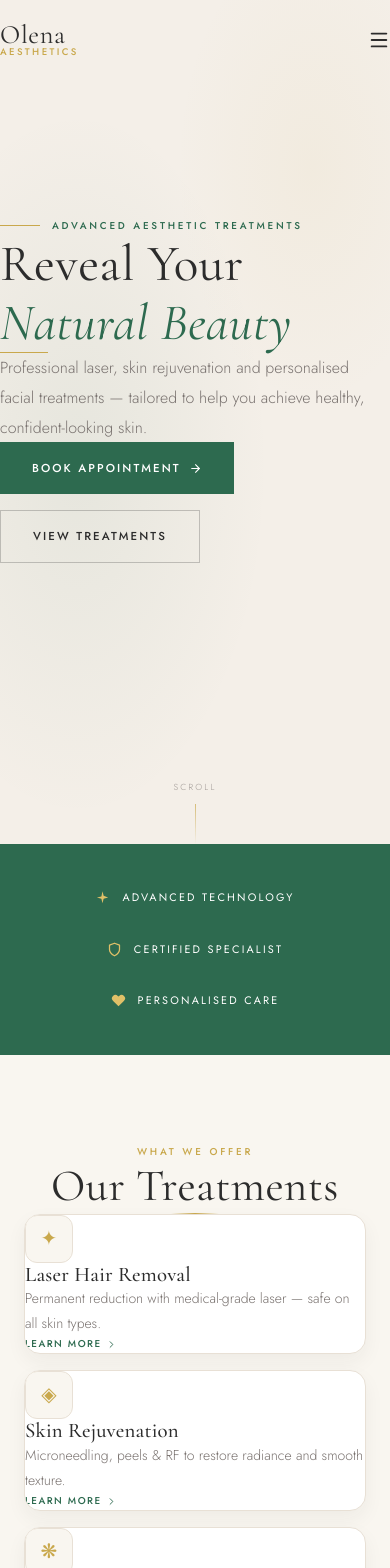
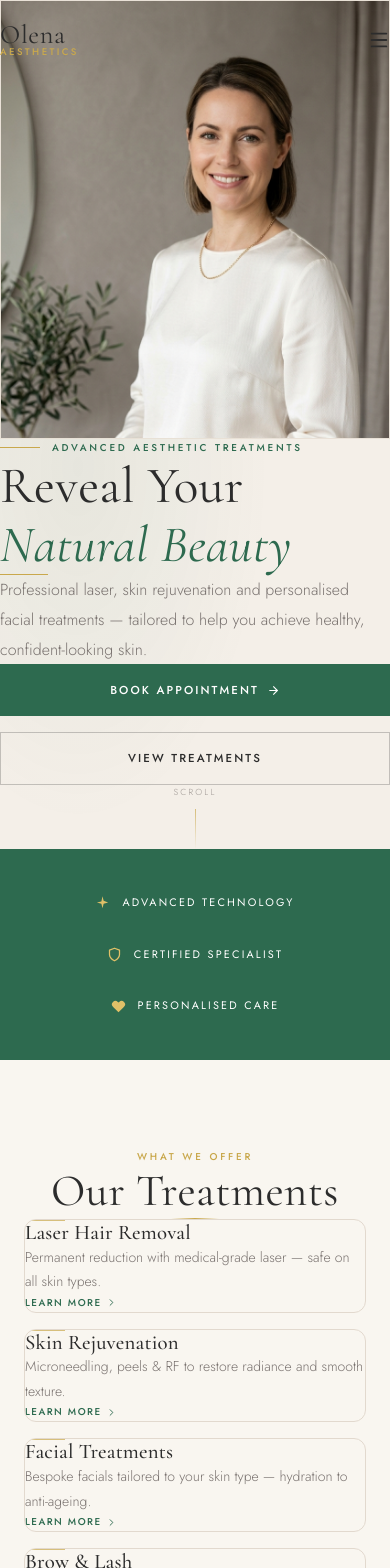
Before and after one commit to superwebstudio/olenas-website-, a Next.js app: page / in a window 390 px wide. Shown: the top 1568 px of the page. Built offline with nearby package versions, Linux system fonts and the light colour scheme.

Commit message:
2 commit

```diff
--- a/src/app/page.tsx
+++ b/src/app/page.tsx
@@ -5,6 +5,7 @@ import Image from 'next/image';
 import { useEffect, useRef, useState } from 'react';
 import { ArrowRight, ChevronRight } from 'lucide-react';
 import olenaImg from '@/images/olena.png';
+import header1Img from '@/images/header1.png';
 
 /* ─── Inline SVG stars — fill always works ─── */
 function StarIcon({ size = 14, color = '#C9A84C' }: { size?: number; color?: string }) {
@@ -74,25 +75,21 @@ function FadeIn({ children, delay = 0, className = '' }: {
 /* ─── Data ─── */
 const services = [
   {
-    icon: '✦',
     title: 'Laser Hair Removal',
     description: 'Permanent reduction with medical-grade laser — safe on all skin types.',
     href: '/treatments#laser',
   },
   {
-    icon: '◈',
     title: 'Skin Rejuvenation',
     description: 'Microneedling, peels & RF to restore radiance and smooth texture.',
     href: '/treatments#rejuvenation',
   },
   {
-    icon: '❋',
     title: 'Facial Treatments',
     description: 'Bespoke facials tailored to your skin type — hydration to anti-ageing.',
     href: '/treatments#facials',
   },
   {
-    icon: '◇',
     title: 'Brow & Lash',
     description: 'Lamination, lifting and tinting to define and frame your features.',
     href: '/treatments#brow',
@@ -140,11 +137,28 @@ export default function HomePage() {
           }}
         />
 
-        {/* Content grid — fills all available height */}
-        <div className="relative flex-1 grid grid-cols-1 lg:grid-cols-2 max-w-7xl mx-auto w-full px-6 lg:px-12">
+        {/* Content grid — image column wider than 50/50 so portrait hero crops less */}
+        <div className="relative flex-1 grid grid-cols-1 lg:grid-cols-12 max-w-7xl mx-auto w-full px-6 lg:px-12">
 
-          {/* ── Left: Text ── */}
-          <div className="flex flex-col justify-center py-36 lg:py-0 lg:pr-16">
+          {/* ── Left: Text (+ mobile hero portrait) ── */}
+          <div className="flex flex-col justify-center py-36 lg:py-0 lg:pr-16 lg:col-span-5">
+            <div
+              className="relative w-full aspect-[3/4] max-h-[min(52vh,440px)] mb-10 lg:hidden overflow-hidden border border-[#E8E0D5]/90"
+              style={{
+                opacity: loaded ? 1 : 0,
+                transform: loaded ? 'none' : 'translateY(12px)',
+                transition: 'opacity 0.65s ease 0.1s, transform 0.65s ease 0.1s',
+              }}
+            >
+              <Image
+                src={header1Img}
+                alt="Olena — Aesthetic Specialist"
+                fill
+                className="object-cover object-[center_20%]"
+                sizes="100vw"
+                priority
+              />
+            </div>
 
             <div
               className="inline-flex items-center gap-3 mb-10"
@@ -201,19 +215,19 @@ export default function HomePage() {
             </p>
 
             <div
-              className="flex flex-row flex-wrap gap-4"
+              className="grid grid-cols-1 sm:grid-cols-2 gap-4 w-full max-w-lg mx-auto"
               style={{
                 opacity: loaded ? 1 : 0,
                 transform: loaded ? 'none' : 'translateY(14px)',
                 transition: 'opacity 0.7s ease 0.75s, transform 0.7s ease 0.75s',
               }}
             >
-              <Link href="/contact" className="btn btn-primary">
+              <Link href="/contact" className="btn btn-primary w-full justify-center text-center">
                 Book Appointment <ArrowRight size={13} />
               </Link>
               <Link
                 href="/treatments"
-                className="btn"
+                className="btn w-full justify-center text-center"
                 style={{ border: '1px solid rgba(44,44,44,0.25)', color: '#2C2C2C' }}
               >
                 View Treatments
@@ -221,9 +235,9 @@ export default function HomePage() {
             </div>
           </div>
 
-          {/* ── Right: Photo ── */}
+          {/* ── Right: Photo (wider column + calmer focal point than object-top) ── */}
           <div
-            className="relative hidden lg:block"
+            className="relative hidden lg:block lg:col-span-7 min-h-0"
             style={{
               opacity: loaded ? 1 : 0,
               transition: 'opacity 0.9s ease 0.4s',
@@ -235,8 +249,8 @@ export default function HomePage() {
                 src={olenaImg}
                 alt="Olena — Aesthetic Specialist"
                 fill
-                className="object-cover object-top"
-                sizes="50vw"
+                className="object-cover object-[center_22%]"
+                sizes="(max-width: 1280px) 58vw, 52vw"
                 priority
               />
               {/* Subtle left-edge fade so photo bleeds into text area softly */}
@@ -326,23 +340,12 @@ export default function HomePage() {
               <FadeIn key={s.title} delay={i * 90}>
                 <Link
                   href={s.href}
-                  className="group flex flex-col p-6 sm:p-9 rounded-2xl sm:rounded-none bg-white border border-[#E8E0D5] shadow-[0_8px_20px_rgba(34,34,34,0.05)] sm:shadow-none hover:border-[#2D6A4F]/35 hover:shadow-md transition-all duration-300 h-full relative overflow-hidden"
+                  className="group flex flex-col p-6 sm:p-8 rounded-xl bg-transparent border border-[#DED4C8]/85 hover:bg-[#F9F6F0]/55 hover:border-[#2D6A4F]/35 transition-all duration-300 h-full relative overflow-hidden"
                 >
                   {/* Top slide-in accent */}
                   <div className="absolute top-0 left-0 h-0.5 w-0 bg-[#2D6A4F] group-hover:w-full transition-all duration-500" />
 
-                  {/* Consistent icon: 28px serif character in a fixed-size box */}
-                  <div
-                    className="mb-5 sm:mb-7 flex items-center justify-center w-12 h-12 sm:w-11 sm:h-11 rounded-xl sm:rounded-none border border-[#E8E0D5] bg-[#F9F6F0]"
-                    aria-hidden="true"
-                  >
-                    <span
-                      className="leading-none select-none"
-                      style={{ fontFamily: "'Cormorant Garamond', serif", fontSize: '1.25rem', color: '#C9A84C' }}
-                    >
-                      {s.icon}
-                    </span>
-                  </div>
+                  <div className="mb-5 sm:mb-6 h-px w-10 bg-[#C9A84C]/70" aria-hidden="true" />
 
                   <h3
                     className="text-[1.3rem] sm:text-[1.25rem] text-[#2C2C2C] mb-3 group-hover:text-[#2D6A4F] transition-colors"
--- a/src/app/treatments/page.tsx
+++ b/src/app/treatments/page.tsx
@@ -3,7 +3,7 @@
 import Link from 'next/link';
 import Image from 'next/image';
 import { useEffect, useRef, useState } from 'react';
-import { ArrowRight, Clock, Sparkles } from 'lucide-react';
+import { ArrowRight, Clock } from 'lucide-react';
 import olenaImg from '@/images/olena.png';
 
 function FadeIn({ children, delay = 0, className = '' }: { children: React.ReactNode; delay?: number; className?: string }) {
@@ -31,7 +31,6 @@ const categories = [
     id: 'laser',
     label: 'Laser Hair Removal',
     accent: '#2D6A4F',
-    icon: '✦',
     headline: 'Smooth, Lasting Results',
     intro: 'Our medical-grade laser technology targets hair follicles precisely, delivering permanent hair reduction safely on all skin tones. Say goodbye to razors and waxing.',
     treatments: [
@@ -46,7 +45,6 @@ const categories = [
     id: 'rejuvenation',
     label: 'Skin Rejuvenation',
     accent: '#40916C',
-    icon: '◈',
     headline: 'Restore Your Radiance',
     intro: 'Advanced skin treatments designed to address texture, tone, pigmentation and signs of ageing — revealing a brighter, more youthful complexion.',
     treatments: [
@@ -61,7 +59,6 @@ const categories = [
     id: 'facials',
     label: 'Facial Treatments',
     accent: '#C9A84C',
-    icon: '❋',
     headline: 'Personalised Skin Care',
     intro: 'Bespoke facial protocols designed around your exact skin type and concerns. From deep cleansing to anti-ageing, every facial is uniquely tailored.',
     treatments: [
@@ -76,7 +73,6 @@ const categories = [
     id: 'brow',
     label: 'Brow & Lash',
     accent: '#7A7370',
-    icon: '◇',
     headline: 'Frame Your Features',
     intro: 'Expertly shaped and styled brows and lashes to perfectly frame your face. From subtle definition to a bold, dramatic look.',
     treatments: [
@@ -116,8 +112,8 @@ export default function TreatmentsPage() {
           <div className="max-w-6xl mx-auto">
             <FadeIn className="flex flex-col sm:flex-row sm:items-end gap-4 mb-14">
               <div>
-                <span className="text-3xl text-[#C9A84C] mr-3" style={{ fontFamily: "'Cormorant Garamond', serif" }}>{cat.icon}</span>
-                <h2 className="inline text-[2.2rem] sm:text-[2.8rem] text-[#2C2C2C]" style={{ fontFamily: "'Cormorant Garamond', serif" }}>
+                <div className="mb-4 h-px w-12 bg-[#C9A84C]/75" aria-hidden="true" />
+                <h2 className="text-[2.2rem] sm:text-[2.8rem] text-[#2C2C2C]" style={{ fontFamily: "'Cormorant Garamond', serif" }}>
                   {cat.label}
                 </h2>
               </div>
@@ -150,10 +146,7 @@ export default function TreatmentsPage() {
                   <FadeIn key={t.name} delay={150 + ti * 80}>
                     <div className="group relative flex gap-3 p-5 sm:p-6 bg-white border border-[#E8E0D5] hover:border-[#2D6A4F]/30 transition-all duration-300 rounded-xl sm:rounded-none">
                       <div className="absolute left-0 top-0 h-full w-1 bg-[#2D6A4F]/0 transition-colors duration-300 group-hover:bg-[#2D6A4F]/80" />
-                      <div className="shrink-0 flex items-center justify-center w-8 h-8 border border-[#E8E0D5] text-[#C9A84C] rounded-md sm:rounded-none">
-                        <Sparkles size={12} />
-                      </div>
-                      <div className="flex-1">
+                      <div className="flex-1 min-w-0">
                         <div className="flex items-start justify-between gap-4 mb-1">
                           <h4 className="text-lg text-[#2C2C2C] group-hover:text-[#2D6A4F] transition-colors" style={{ fontFamily: "'Cormorant Garamond', serif", fontWeight: 500 }}>
                             {t.name}
```
Also changed, not shown: src/images/header1.png (added).
